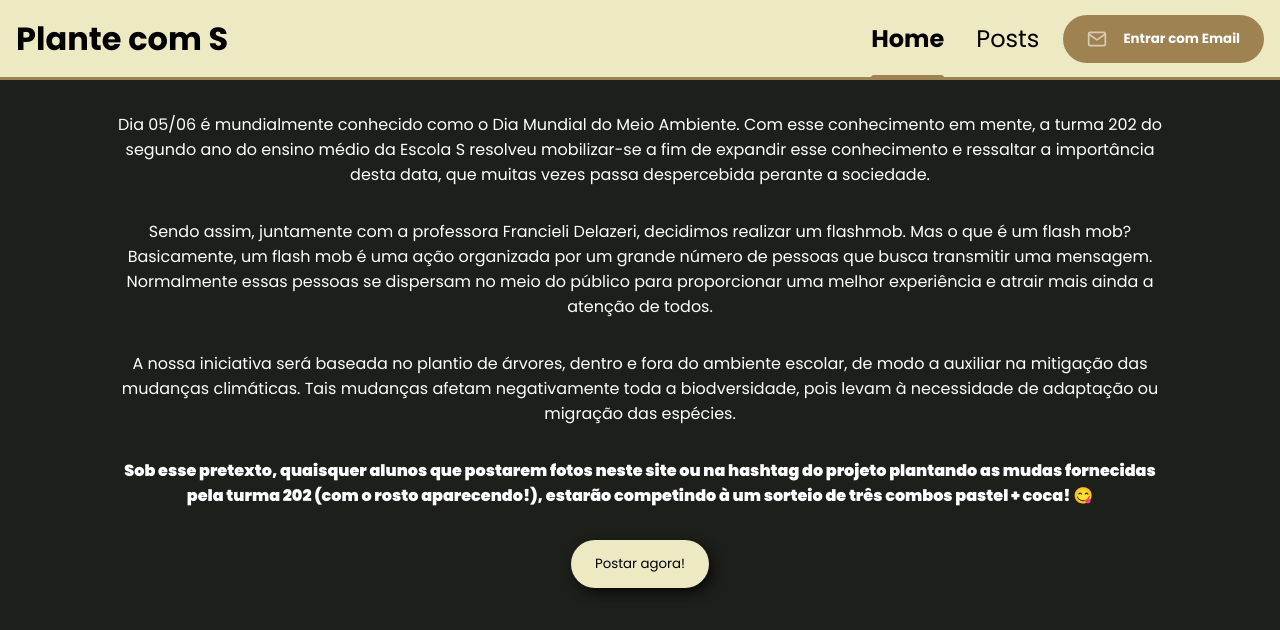
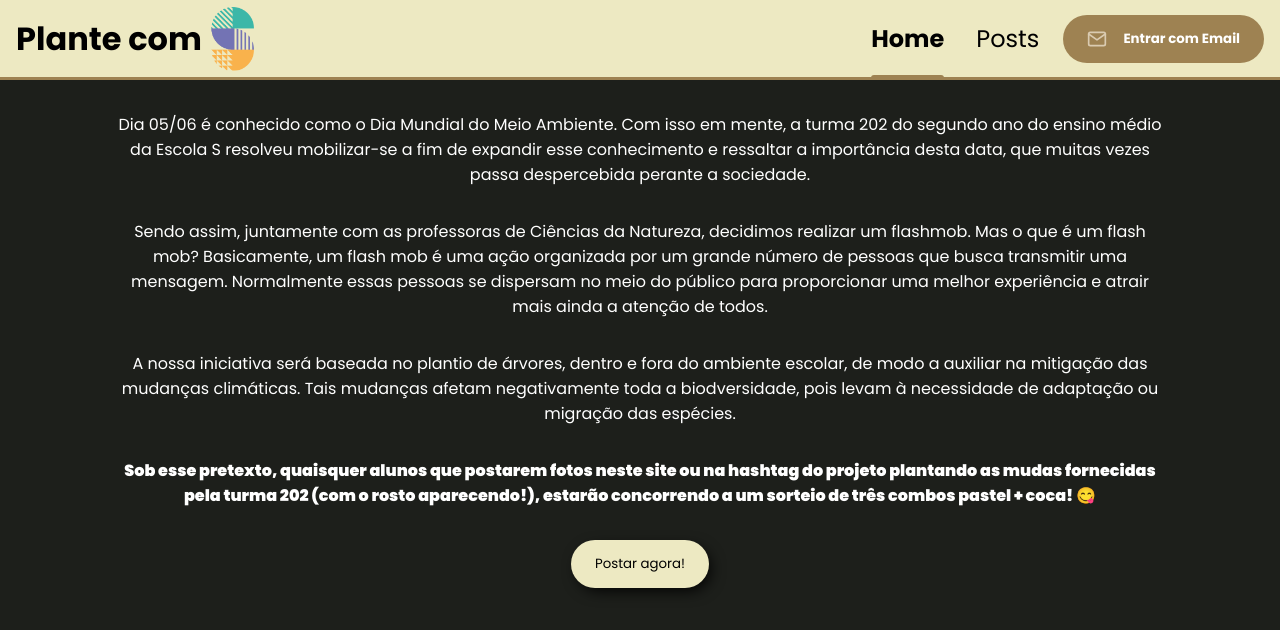
Before and after one commit to Maymisk/plantecoms, a Next.js app: page / in a window 1280 px wide. Shown: the top 630 px of the page. Built offline with nearby package versions, Linux system fonts and the light colour scheme; no server answers.

Commit message:
minor style changes

```diff
--- a/src/components/Header/index.tsx
+++ b/src/components/Header/index.tsx
@@ -19,7 +19,13 @@ export function Header() {
                     <section>
                         <Link href="/">
                             <a>
-                                <h1>Plante com S</h1>
+                                <h1>
+                                    Plante com{' '}
+                                    <img
+                                        src="/images/logo.png"
+                                        alt="Logo escola S"
+                                    />
+                                </h1>
                             </a>
                         </Link>
                     </section>
--- a/src/components/Header/styles.ts
+++ b/src/components/Header/styles.ts
@@ -16,29 +16,28 @@ export const HeaderTag = styled.header`
         display: flex;
         justify-content: center;
         align-items: center;
-        gap: 1rem;
 
         color: black;
 
-        section a {
-            display: flex;
-            align-items: center;
-            justify-items: center;
-
+        section {
+            width: 40%;
+            a {
                 color: black;
 
                 h1 {
                     font-size: 2rem;
-            }
+
+                    display: flex;
+                    align-items: center;
 
                     img {
-                height: 4.5rem;
-                width: 50px;
-
+                        height: 4rem;
                         clip-path: polygon(61% 0, 100% 0%, 100% 100%, 61% 100%);
 
                         position: relative;
                         left: -5rem;
+                    }
+                }
             }
         }
 
@@ -53,6 +52,10 @@ export const HeaderTag = styled.header`
         button {
             &:nth-of-type(1) {
                 display: none;
+            }
+
+            & + button {
+                margin-left: 1rem;
             }
         }
 
--- a/src/pages/index.tsx
+++ b/src/pages/index.tsx
@@ -11,21 +11,20 @@ export default function Home() {
         <Main>
             <section>
                 <p>
-                    Dia 05/06 é mundialmente conhecido como o Dia Mundial do
-                    Meio Ambiente. Com esse conhecimento em mente, a turma 202
-                    do segundo ano do ensino médio da Escola S resolveu
-                    mobilizar-se a fim de expandir esse conhecimento e ressaltar
-                    a importância desta data, que muitas vezes passa
-                    despercebida perante a sociedade.
+                    Dia 05/06 é conhecido como o Dia Mundial do Meio Ambiente.
+                    Com isso em mente, a turma 202 do segundo ano do ensino
+                    médio da Escola S resolveu mobilizar-se a fim de expandir
+                    esse conhecimento e ressaltar a importância desta data, que
+                    muitas vezes passa despercebida perante a sociedade.
                 </p>
                 <p>
-                    Sendo assim, juntamente com a professora Francieli Delazeri,
-                    decidimos realizar um flashmob. Mas o que é um flash mob?
-                    Basicamente, um flash mob é uma ação organizada por um
-                    grande número de pessoas que busca transmitir uma mensagem.
-                    Normalmente essas pessoas se dispersam no meio do público
-                    para proporcionar uma melhor experiência e atrair mais ainda
-                    a atenção de todos.
+                    Sendo assim, juntamente com as professoras de Ciências da
+                    Natureza, decidimos realizar um flashmob. Mas o que é um
+                    flash mob? Basicamente, um flash mob é uma ação organizada
+                    por um grande número de pessoas que busca transmitir uma
+                    mensagem. Normalmente essas pessoas se dispersam no meio do
+                    público para proporcionar uma melhor experiência e atrair
+                    mais ainda a atenção de todos.
                 </p>
                 <p>
                     A nossa iniciativa será baseada no plantio de árvores,
@@ -38,8 +37,8 @@ export default function Home() {
                 <p>
                     Sob esse pretexto, quaisquer alunos que postarem fotos neste
                     site ou na hashtag do projeto plantando as mudas fornecidas
-                    pela turma 202 (com o rosto aparecendo!), estarão competindo
-                    à um sorteio de três combos pastel + coca! 😋
+                    pela turma 202 (com o rosto aparecendo!), estarão
+                    concorrendo a um sorteio de três combos pastel + coca! 😋
                 </p>
 
                 <CreatePostButton setIsOpen={setPostModalIsOpen} />
--- a/src/styles/global.ts
+++ b/src/styles/global.ts
@@ -80,6 +80,10 @@ export const GlobalStyle = createGlobalStyle`
             filter: brightness(0.8);
         }
         }
+
+    .logo {
+        clip-path: polygon(59% 1%, 100% 0%, 100% 100%, 60% 100%);
+    }
 
     .react-modal-content {
         width: 100%;
```
Also changed, not shown: src/components/PostCard/styles.ts (+4 -23 lines), public/images/logo.png (added). Lines whose indentation alone changed are shown as unchanged.
